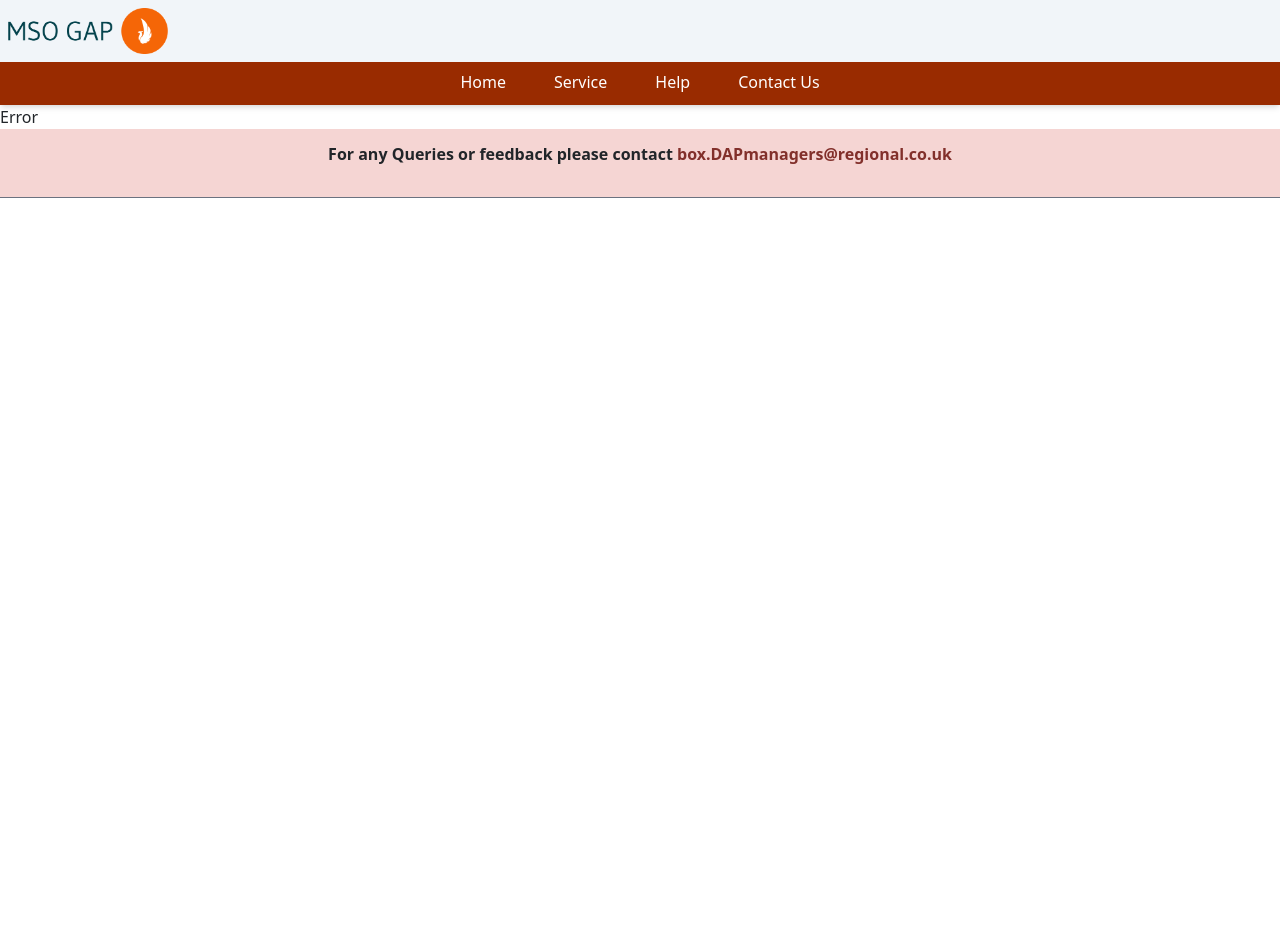
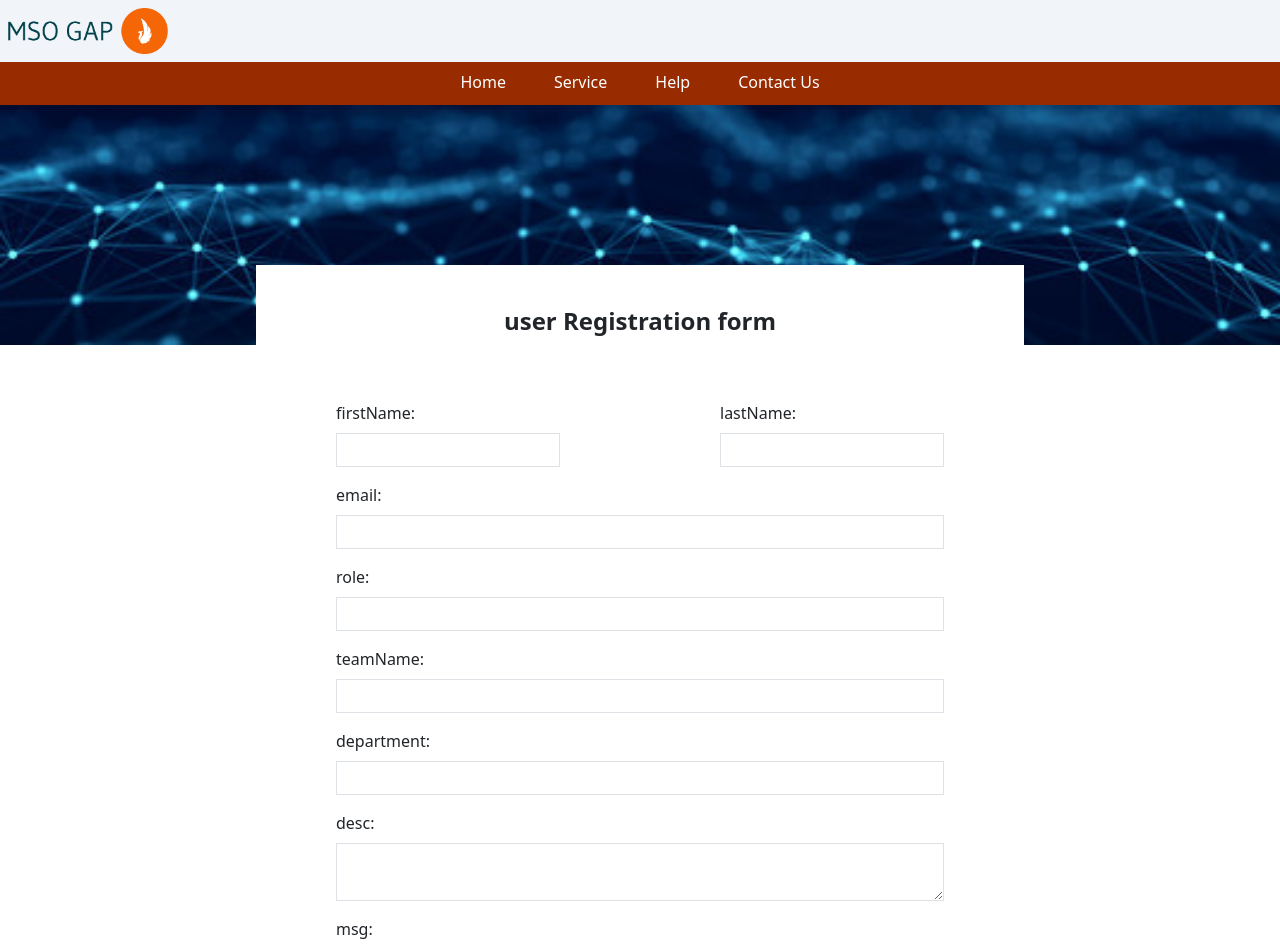
Before and after one commit to deveshksrivastava/my-app-react-ts, a React (Create React App) app: page /register in a window 1280 px wide. Shown: the top 948 px of the page. Before the commit the page ends 800 px from the top, so only its background shows below. Built offline with nearby package versions, Linux system fonts and the light colour scheme; a small style sheet from the web is missing.

Commit message:
add registarion form with custom input and button (#12)

```diff
--- /dev/null
+++ b/src/constant/customArea.tsx
@@ -0,0 +1,28 @@
+import React, { ChangeEvent, ReactNode } from 'react';
+
+interface CustomTextAreaProps {
+    label?: ReactNode;
+    id: string;
+    name: string;
+    classname?:string,
+    onChange: (id: string, value: string) => void;
+  }
+
+const CustomTextArea:React.FC<CustomTextAreaProps> = ({label,id,name,onChange,classname}) => {
+    const handleChange=(e:ChangeEvent<HTMLTextAreaElement>)=>{
+      onChange(id,e.target.value)
+    }
+    return (
+      <div className={`grid text-start px-20 `}>
+        {label && <label htmlFor={id}>{label}</label>}
+        <textarea
+         className={`${classname} border outline-none p-1 w-full `}
+          id={id}
+          name={name}
+          onChange={handleChange}
+
+        />
+      </div>
+    )
+  };
+  export default CustomTextArea;
--- /dev/null
+++ b/src/constant/customButton.tsx
@@ -0,0 +1,11 @@
+import React from 'react'
+type button={
+    classname:string
+}
+const CustomButton:React.FC<button> = ({classname}) => {
+  return (
+    <button className={`${classname}`} type='submit'>save</button>
+  )
+}
+
+export default CustomButton;
--- /dev/null
+++ b/src/constant/custominput.tsx
@@ -0,0 +1,32 @@
+import React,{ChangeEvent,ReactNode} from 'react'
+
+interface CustomInputProps {
+    label?: ReactNode;
+    type?: string;
+    id: string;
+    name: string;
+    classname?:string;
+    onChange: (id: string, value: string) => void;
+    error?:string;
+  }
+ const CustomInput:React.FC<CustomInputProps> = ({label,type,id,name,onChange,classname,error}) => {
+  const handleChange=(e:ChangeEvent<HTMLInputElement>)=>{
+    onChange(id,e.target.value)
+  }
+  return (
+    <div className={`grid text-start px-20 `}>
+      {label && <label htmlFor={id}>{label}</label>}
+      <input
+       className={`${classname} border outline-none p-1 w-full  `}
+        type={type}
+        id={id}
+        name={name}
+        onChange={handleChange}
+
+      />
+      {error && <p className='mt-2 text-sm text-red-300'>{error}</p>}
+    </div>
+  )
+}
+
+export default CustomInput;
--- a/src/index.tsx
+++ b/src/index.tsx
@@ -15,6 +15,7 @@ import Help from './valuable/help';
 import Footer from './valuable/footer';
 import Breadcrumbs from './valuable/pages/breadcrums';
 import Header from './valuable/header';
+import Registration from './registration';
 
 const AppLayout = () => {
   return (
@@ -23,11 +24,14 @@ const AppLayout = () => {
        <Header />
         <Routes>
           <Route path="/home" element={<Body />} />
+
+
           <Route path="/" element={<Body />} />
           {/* <Route path="/service" element={<Services />} /> */}
           <Route path="/service/:name" element={<Services />} />
           <Route path="/help/:name" element={<Help />} />
           <Route path="/contact" element={<Contact />} />
+          <Route path="/register" element={<Registration />} />
           <Route path="*" element={<Error />} />
         </Routes>
         <Footer />
--- /dev/null
+++ b/src/registration.tsx
@@ -0,0 +1,146 @@
+import React, { useState } from 'react';
+import CustomTextArea from './constant/customArea';
+import CustomButton from './constant/customButton';
+import CustomInput from './constant/custominput';
+
+type RegistrationFormData = {
+  firstName: string;
+  lastName: string;
+  email: string;
+  role: string;
+  teamName: string;
+  department: string;
+  desc: string;
+  msg: string;
+
+};
+const Registration: React.FC = () => {
+  const [formData, setFormData] = useState<RegistrationFormData>({
+    firstName: '',
+    lastName: '',
+    email: '',
+    role: '',
+    teamName: '',
+    department: '',
+    desc: '',
+    msg: ''
+  });
+  const handleInputChange = (id: string, value: string) => {
+    setFormData({ ...formData, [id]: value });
+  };
+  const [errors, setErrors] = useState<Partial<RegistrationFormData>>({});
+
+  const validateForm = () => {
+    const newErrors: Partial<RegistrationFormData> = {};
+
+    if (!formData.firstName.trim()) {
+      newErrors.firstName = 'First Name is required';
+    }
+
+    if (!formData.lastName.trim()) {
+      newErrors.lastName = 'Last Name is required';
+    }
+
+    if (!formData.email.trim()) {
+      newErrors.email = 'Email is required';
+    } else if (!/^[^\s@]+@[^\s@]+\.[^\s@]+$/.test(formData.email)) {
+      newErrors.email = 'Invalid email format';
+    }
+    if(!formData.role.trim()){
+      newErrors.role="Role is required"
+    }
+
+    setErrors(newErrors);
+
+    // Use Object.keys to get an array of error keys, and check if the array is empty
+    return Object.keys(newErrors).length === 0;
+  };
+  const handleSubmit = (e: React.FormEvent) => {
+    e.preventDefault();
+    if (validateForm()) {
+      console.log('form submitted', formData);
+    } else {
+      console.log('form Validation fails');
+    }
+  };
+  return (
+    <div className="w-full min-h-[calc(100vh-24vh)]">
+      <div className={`h-60 bg-banner-logo bg-cover relative w-300  bg-center `}></div>
+      <div className="max-w-3xl m-auto py-3 relative   ">
+        <div className="flex items-center justify-center ">
+          <div className="absolute justify-center w-full bg-white  max-w-3xl  p-10 mb-20  text-center">
+            <h1 className="text-2xl font-bold  ">user Registration form</h1>
+          </div>
+        </div>
+
+        <form
+          onSubmit={e => {
+            handleSubmit(e);
+          }}
+          className="mt-10 flex flex-col gap-3"
+        >
+          <div className="flex justify-between">
+            <CustomInput
+              classname=" "
+              label="firstName:"
+              id="firstName"
+              type="text"
+              name={formData.firstName}
+              onChange={handleInputChange}
+              error={errors.firstName}
+            />
+            <CustomInput
+              classname=" "
+              label="lastName:"
+              id="lastName"
+              type="text"
+              name={formData.lastName}
+              onChange={handleInputChange}
+              error={errors.lastName}
+            />
+          </div>
+          <CustomInput
+            classname=""
+            label="email:"
+            id="email"
+            type="email"
+            name={formData.email}
+            onChange={handleInputChange}
+            error={errors.email}
+          />
+          <CustomInput
+            classname="  "
+            label="role:"
+            id="role"
+            type="text"
+            name={formData.role}
+            onChange={handleInputChange}
+            error={errors.role}
+          />
+          <CustomInput
+            classname=" "
+            label="teamName:"
+            id="teamName"
+            type="text"
+            name={formData.teamName}
+            onChange={handleInputChange}
+          />
+          <CustomInput
+            classname=" "
+            label="department:"
+            id="department"
+            type="text"
+            name={formData.department}
+            onChange={handleInputChange}
+          />
+          <CustomTextArea classname=" " label="desc:" id="desc" name={formData.desc} onChange={handleInputChange} />
+          <CustomTextArea classname=" " label="msg:" id="msg" name={formData.msg} onChange={handleInputChange} />
+
+          <CustomButton classname="bg-green-300 w-[200px] m-auto p-1 active:bg-green-500" />
+        </form>
+      </div>
+    </div>
+  );
+};
+
+export default Registration;
```
